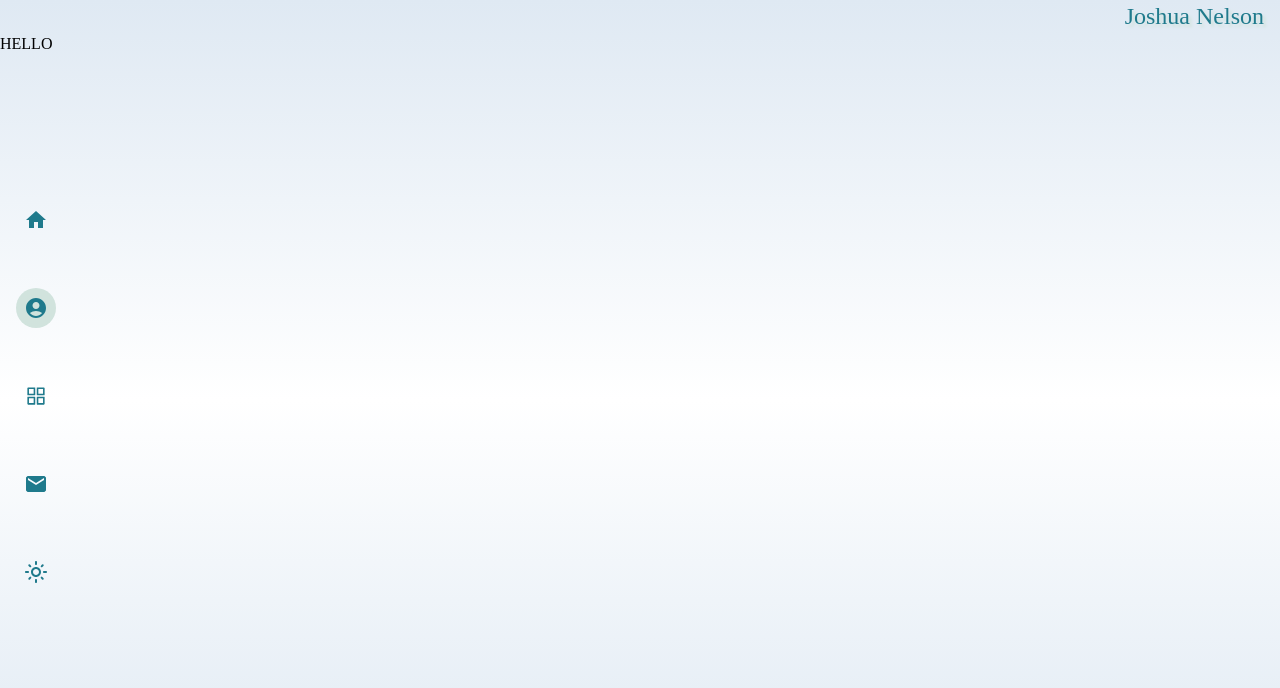
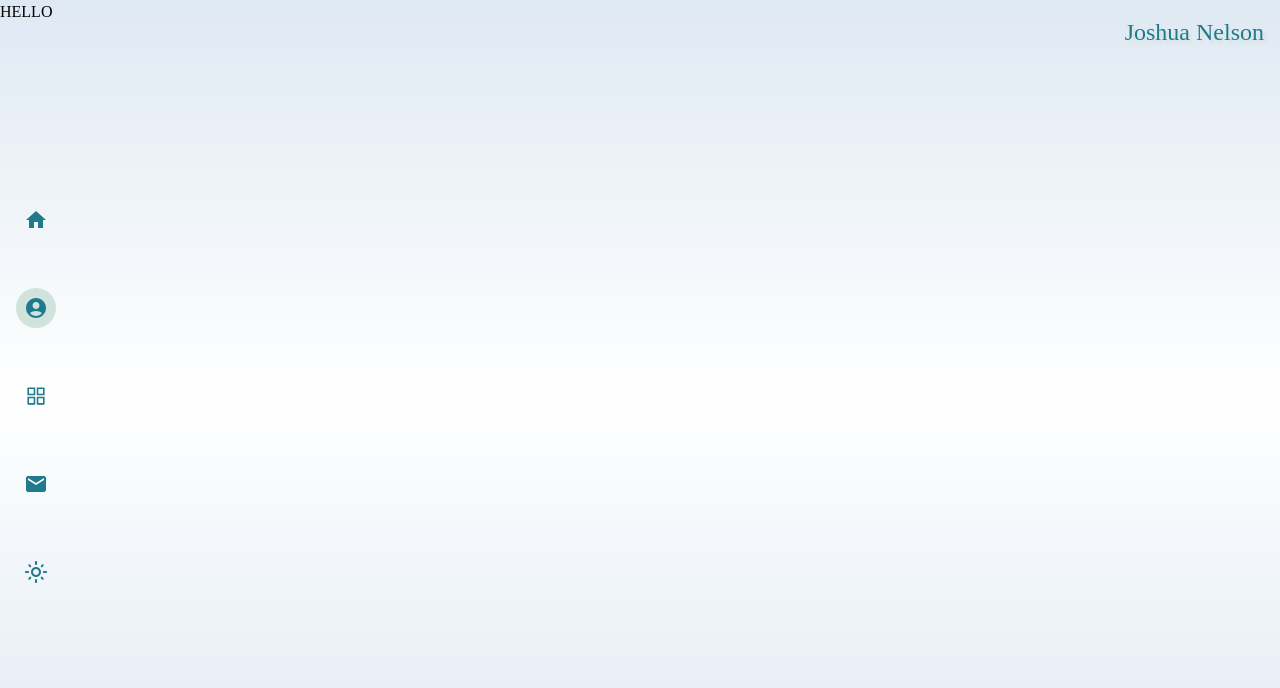
Before and after one commit to joshuanelsondev/portfolio, a React (Vite) app: page / in a window 1280 px wide. Both pictures are taken after a click on the icon 36 px from the left and 308 px from the top of the page. Shown: the top 688 px of the page. Built offline with nearby package versions, Linux system fonts and the light colour scheme.

Commit message:
Edit Logo

```diff
--- a/src/App.jsx
+++ b/src/App.jsx
@@ -35,9 +35,6 @@ function App() {
     <main className="h-full w-full bg-gradient-to-b from-[#dfe9f3] via-white to-[#dfe9f3] dark:bg-gradient-to-b dark:from-dark dark:via-primary dark:to-dark">
       <Router>
         {!errorPage && <Nav handleThemeChange={handleThemeChange} />}
-        <div className={`text-primary dark:text-blue text-2xl text-shadow text-right mr-4`}>
-          Joshua Nelson
-        </div>
         <Routes>
           <Route path="/" element={<Home setErrorPage={setErrorPage} />} />
           <Route path="/about" element={<About />} />
--- a/src/Components/Nav.jsx
+++ b/src/Components/Nav.jsx
@@ -32,10 +32,13 @@ export default function Nav({ handleThemeChange }) {
   const currentPage = (path) => {
     return location.pathname === path;
   };
-  console.log(currentPage('/'))
+
 
   return (
     <div>
+      <h2 className={`${currentPage('/') ? 'hidden' : 'visible'} text-primary dark:text-blue text-2xl text-shadow mr-4 pt-4 absolute right-0`}>
+        Joshua Nelson
+      </h2>
       <div className="hidden lg:flex flex-col fixed top-[25%] gap-12 ml-1 sm:ml-4 z-40">
         <div className="flex items-center lg:gap-4 md:gap-1">
           <MdHome
@@ -183,13 +186,13 @@ export default function Nav({ handleThemeChange }) {
                 className={`invisible dark:visible flex items-center gap-1 group hover:text-dark cursor-pointer absolute`}
               >
                 <MdOutlineDarkMode
-                  onClick={() => handleThemeChange('dark')}
+                  onClick={() => handleThemeChange("dark")}
                   className="rounded-full p-2 group-hover:scale-110 text-secondary group-hover:text-dark"
                   size={30}
                 />
                 <p
                   className="text-sm text-secondary font-semibold hover:scale-110 group-hover:scale-110 group-hover:text-dark"
-                  onClick={() => handleThemeChange('dark')}
+                  onClick={() => handleThemeChange("dark")}
                 >
                   Dark
                 </p>
@@ -198,13 +201,13 @@ export default function Nav({ handleThemeChange }) {
                 className={`dark:invisible flex items-center gap-1 group cursor-pointer hover:text-dark text-secondary`}
               >
                 <MdOutlineLightMode
-                  onClick={() => handleThemeChange('light')}
+                  onClick={() => handleThemeChange("light")}
                   className="rounded-full p-2 group-hover:scale-110"
                   size={30}
                 />
                 <p
                   className="text-sm font-semibold hover:scale-110 group-hover: group-hover:scale-110"
-                  onClick={() => handleThemeChange('light')}
+                  onClick={() => handleThemeChange("light")}
                 >
                   Light
                 </p>
```
